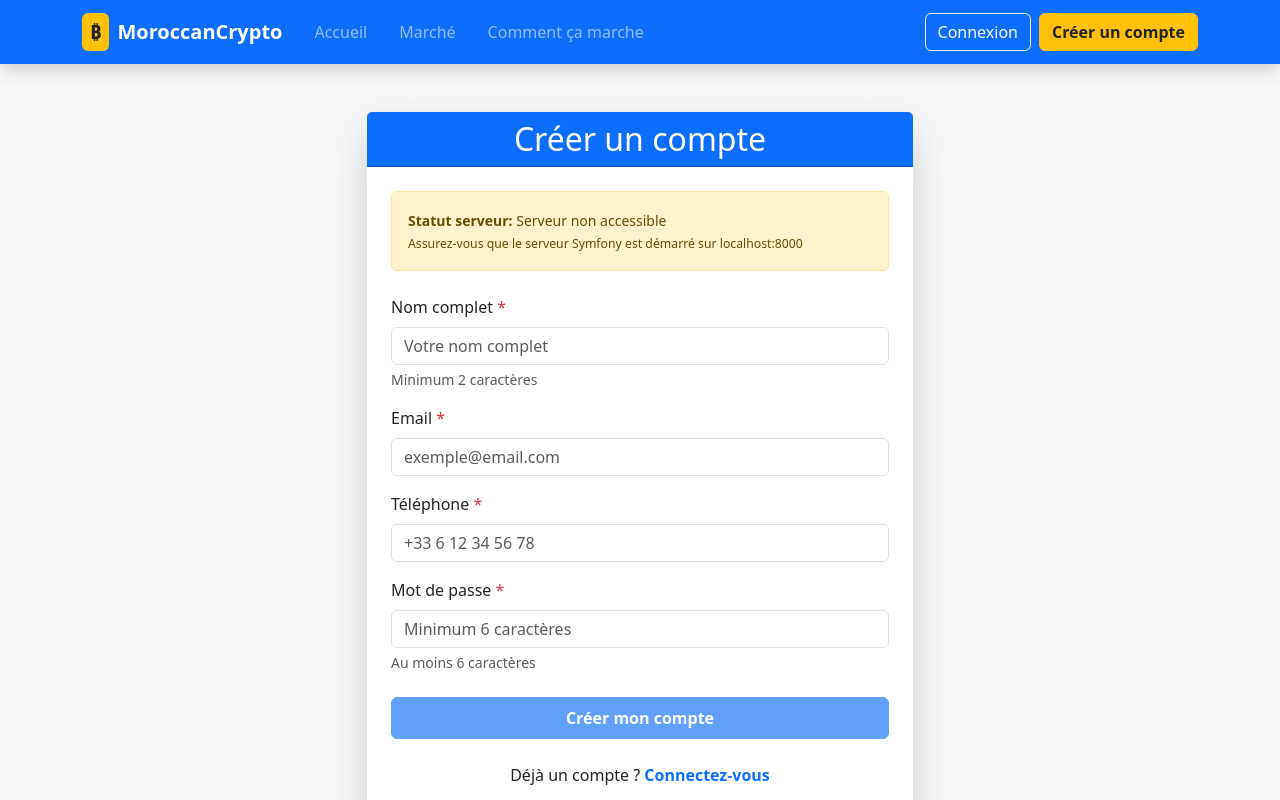
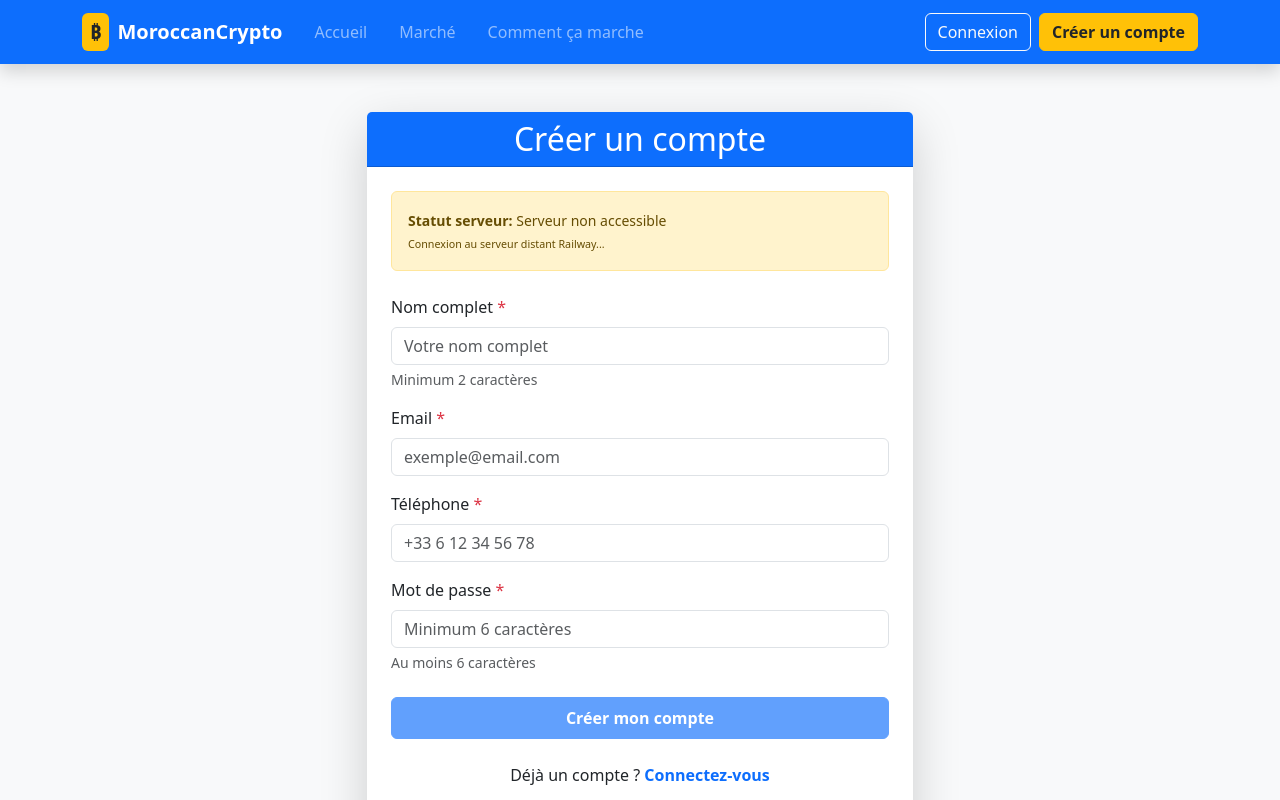
Before and after one commit to bakkaka/morocan_crypto_web-dashboard, a React (Vite) app: page /register in a window 1280 px wide. Shown: the top 800 px of the page. Built offline with nearby package versions, Linux system fonts and the light colour scheme; no server answers.

Commit message:
fix: update server connection message from localhost to Railway

```diff
--- a/src/components/Register.tsx
+++ b/src/components/Register.tsx
@@ -124,7 +124,7 @@ const Register: React.FC = () => {
                     <strong>Statut serveur:</strong> {apiStatus.message}
                     {!apiStatus.connected && (
                       <div>
-                        <small>Assurez-vous que le serveur Symfony est démarré sur localhost:8000</small>
+                        <small><small>Connexion au serveur distant Railway...</small></small>
                       </div>
                     )}
                   </small>
```
